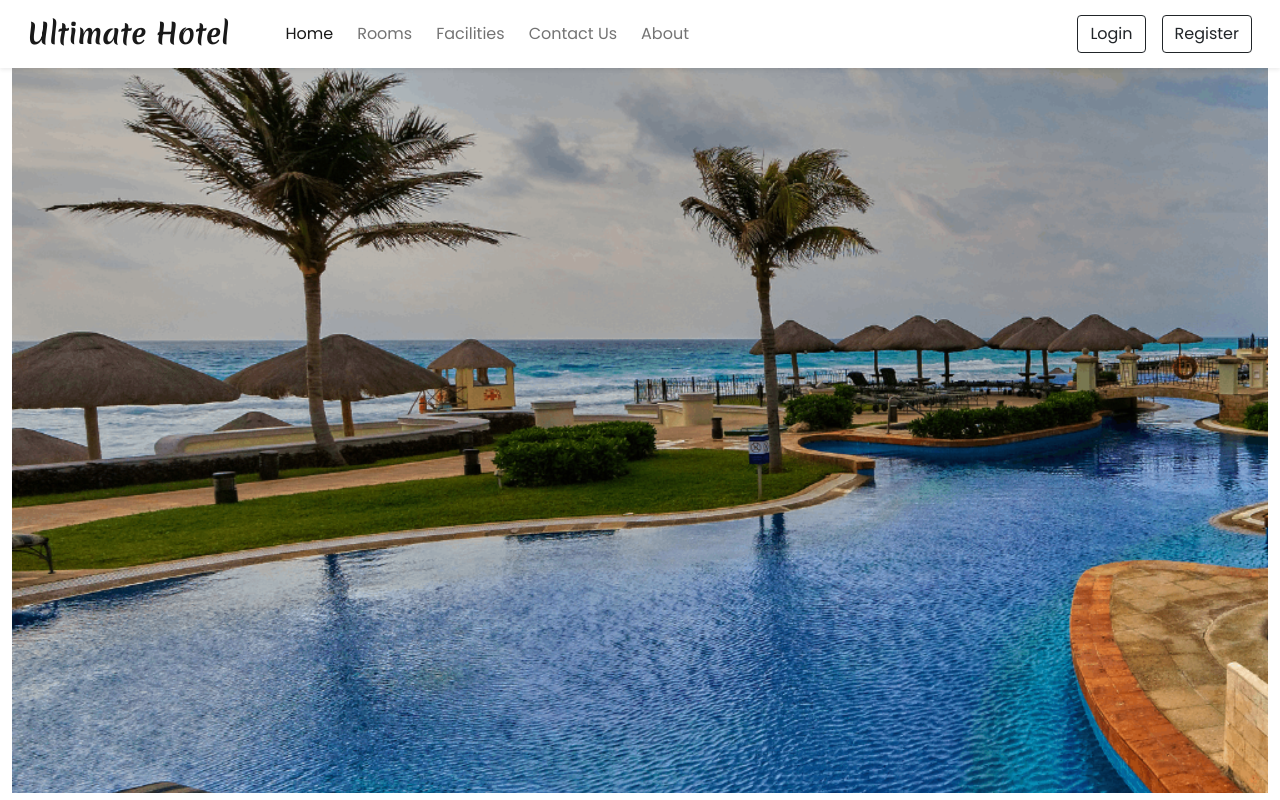
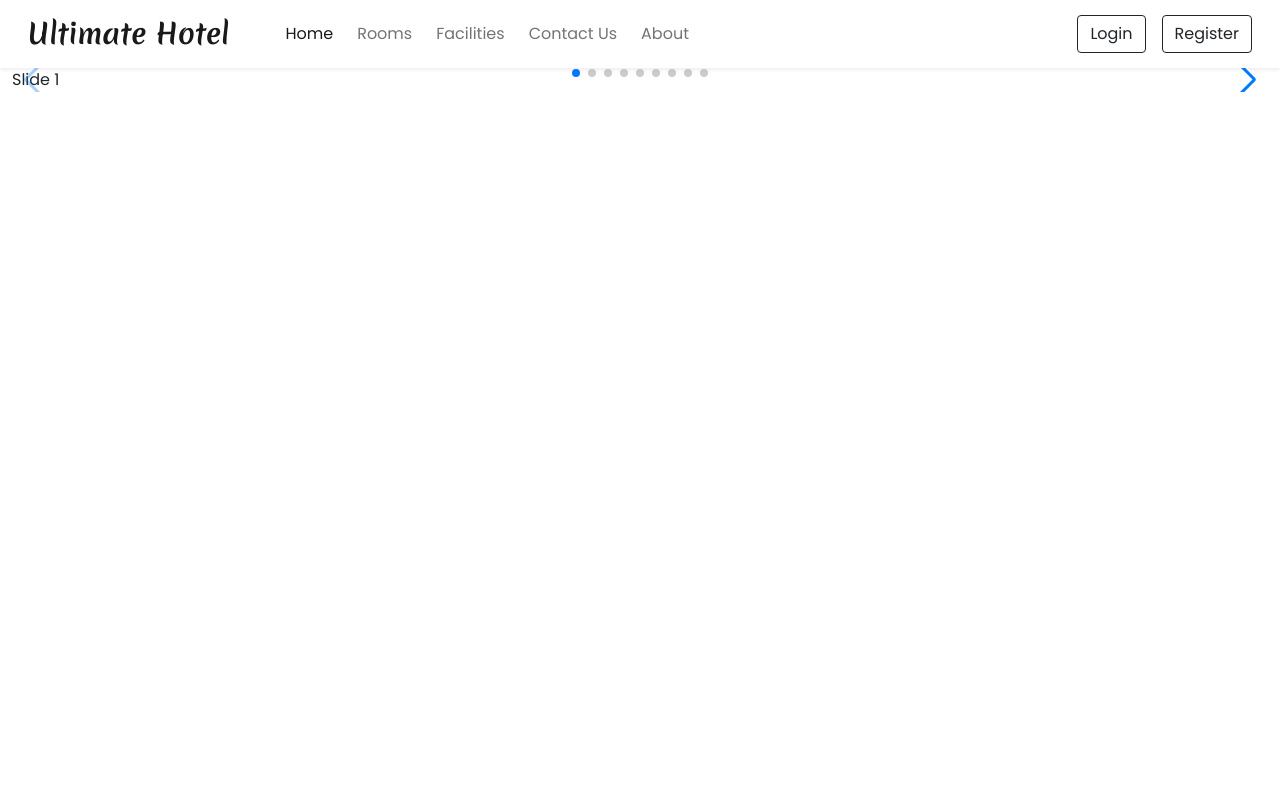
Before and after one commit to Willemu/finalHotelBookingApp, a PHP site: page / in a window 1280 px wide. Run offline with PHP 8.4, Linux system fonts and the light colour scheme.

Commit message:
Update index.php

```diff
--- a/Hotel Booking App/index.php
+++ b/Hotel Booking App/index.php
@@ -70,20 +70,21 @@
 <div class="container-fluid">
   <div class="swiper swiper-container">
     <div class="swiper-wrapper">
-      <div class="swiper-slide">
-        <img src="images/carousel/1.png">
-      </div>
-      <div class="swiper-slide">
-        <img src="https://swiperjs.com/demos/images/nature-2.jpg" />
-      </div>
-      <div class="swiper-slide">
-        <img src="https://swiperjs.com/demos/images/nature-3.jpg" />
-      </div>
-      <div class="swiper-slide">
-        <img src="https://swiperjs.com/demos/images/nature-4.jpg" />
-      </div>
+    <div class="swiper-slide">Slide 1</div>
+      <div class="swiper-slide">Slide 2</div>
+      <div class="swiper-slide">Slide 3</div>
+      <div class="swiper-slide">Slide 4</div>
+      <div class="swiper-slide">Slide 5</div>
+      <div class="swiper-slide">Slide 6</div>
+      <div class="swiper-slide">Slide 7</div>
+      <div class="swiper-slide">Slide 8</div>
+      <div class="swiper-slide">Slide 9</div>
     </div>
+    <div class="swiper-button-next"></div>
+    <div class="swiper-button-prev"></div>
+    <div class="swiper-pagination"></div>
   </div>
+
 </div>
 
 <!-- Login Modal -->
@@ -99,7 +100,7 @@
       </div>
       <div class="modal-body">
         <div class="mb-3">
-          <label class="form-label">Email address</label>
+          <label class="form-label">mail address</label>
           <input type="email" class="form-control shadow-none">
        </div>
        <div class="mb-4">
@@ -186,9 +187,26 @@
 <script>
     var swiper = new Swiper(".swiper-container", {
       spaceBetween: 30,
-      effect: "fade",
+      centeredSlides: true,
+      autoplay: {
+        delay: 2500,
+        disableOnInteraction: false,
+      },
+      pagination: {
+        el: ".swiper-pagination",
+        clickable: true,
+      },
+      navigation: {
+        nextEl: ".swiper-button-next",
+        prevEl: ".swiper-button-prev",
+      },
     });
   </script>
+
+  <!--loop: true,
+      autoplay: {
+        delay: 3500,
+        disableOnInteraction: false,-->
 
 </body>
 
```
